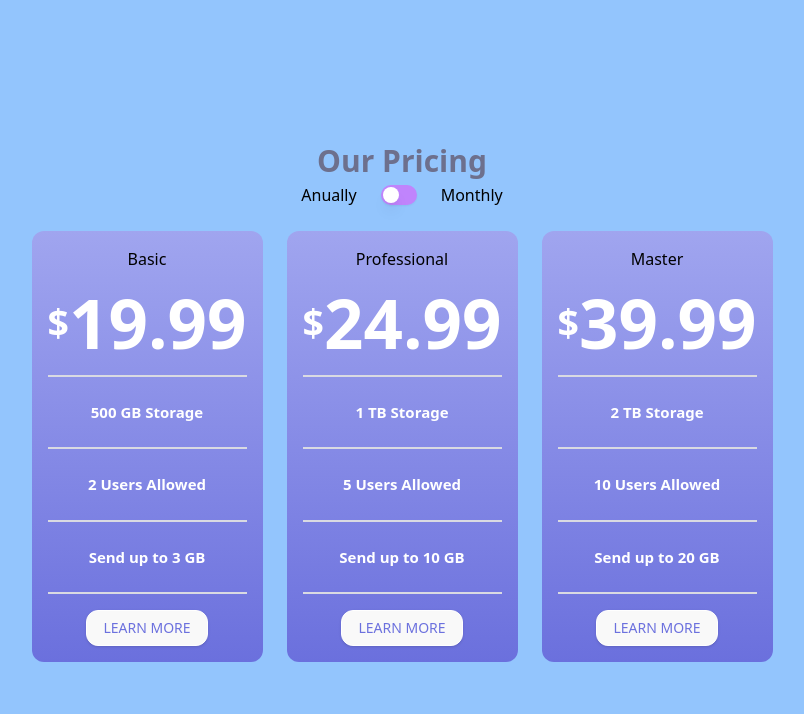
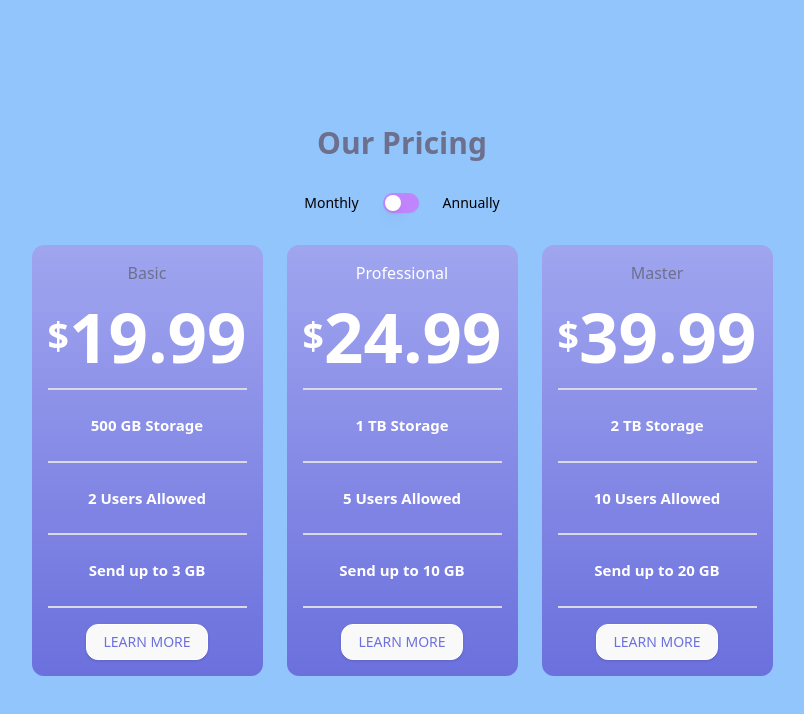
Before and after one commit to felipesdiseno/frontendmentor, a Next.js app: page /pricingpage in a window 1280 px wide. Shown: the top 714 px of the page, without its empty margins (238-1042 px from the left). Built offline with nearby package versions, Linux system fonts and the light colour scheme.

Commit message:
cambios realizados en pricingcomponent y page

```diff
--- a/interfaces/Iprincing.ts
+++ b/interfaces/Iprincing.ts
@@ -1,4 +1,4 @@
-interface IPrincing {
+interface IPricing {
   pack: string;
   priceMonth: string;
   priceYear: string;
@@ -7,4 +7,4 @@ interface IPrincing {
   send: string;
   key?: string | number;
 }
-export default IPrincing;
+export default IPricing;
--- a/src/app/pricingpage/page.tsx
+++ b/src/app/pricingpage/page.tsx
@@ -1,11 +1,11 @@
 "use client";
+
 import PricingwToggle from "@/components/pricingcomponent";
 import { Switch } from "@/components/ui/switch";
-import React from "react";
-import { useState } from "react";
-import IPrincing from "../../../interfaces/Iprincing";
+import React, { useState } from "react";
+import IPricing from "../../../interfaces/Iprincing";
 
-const cardIformation: IPrincing[] = [
+const cardInformation: IPricing[] = [
   {
     pack: "Basic",
     priceMonth: "19.99",
@@ -31,40 +31,54 @@ const cardIformation: IPrincing[] = [
     send: "Send up to 20 GB",
   },
 ];
-function PrincingPage() {
-  const [toggle, setToggle] = useState(false);
+
+function PricingPage() {
+  const [isAnnual, setIsAnnual] = useState(false);
+
   const handleToggle = () => {
-    setToggle(!toggle);
+    setIsAnnual((prev) => !prev);
   };
+
   return (
-    <div className="flex items-center justify-center h-screen flex-col bg-blue-300">
-      <h1 className="font-bold text-[30px] text-[#6D708D] ">Our Pricing</h1>
-      <div className="flex flex-row items-center gap-6">
-        <h3>Anually</h3>
+    <div className="flex items-center justify-center min-h-screen flex-col bg-blue-300 p-4">
+      <h1 className="font-bold text-3xl text-[#6D708D] mb-8">Our Pricing</h1>
+      <div className="flex flex-row items-center gap-6 mb-8">
+        <h3 className="text-sm font-medium">Monthly</h3>
         <Switch
-          className=" bg-[#797EE2]"
-          checked={toggle}
+          className="bg-[#797EE2]"
+          checked={isAnnual}
           onCheckedChange={handleToggle}
         />
-        <h3>Monthly</h3>
+        <h3 className="text-sm font-medium">Annually</h3>
       </div>
-      <div className="flex flex-row gap-6">
-        {cardIformation.map((info, index) => (
-          <div className="mt-6 " key={index}>
+      <div className="flex flex-col md:flex-row gap-6 justify-center items-center">
+        {cardInformation.map((info, index) => (
           <PricingwToggle
             key={index}
             pack={info.pack}
-              priceMonth={toggle ? info.priceYear : info.priceMonth}
+            priceMonth={isAnnual ? info.priceYear : info.priceMonth}
             priceYear={info.priceYear}
             storage={info.storage}
             users={info.users}
             send={info.send}
+            className={`
+              p-4 rounded-lg shadow-lg transition-all duration-300
+              ${
+                info.pack === "Professional"
+                  ? "bg-gradient-to-b from-[#A2A7F0] to-[#696EDD] text-white md:scale-105 md:shadow-xl"
+                  : "bg-white"
+              }
+              ${
+                info.pack === "Professional"
+                  ? "md:w-[324px] md:h-[503px] sm:w-[337.5px] sm:h-[423px]"
+                  : "md:w-[300px] md:h-[450px]"
+              }
+            `}
           />
-          </div>
         ))}
       </div>
     </div>
   );
 }
 
-export default PrincingPage;
+export default PricingPage;
--- a/src/components/pricingcomponent/index.tsx
+++ b/src/components/pricingcomponent/index.tsx
@@ -1,13 +1,10 @@
 import React from "react";
 import { Button } from "../ui/button";
-import IPrincing from "../../../interfaces/Iprincing";
+import IPricing from "../../../interfaces/Iprincing";
 
-// if (toggle === "on") {
-//   return cardInformation.map((card) => card.priceMonth); // Retorna los precios mensuales
-// } else {
-//   return cardInformation.map((card) => card.priceYear); // Retorna los precios anuales
-// }
-
+interface PricingwToggleProps extends IPricing {
+  className?: string;
+}
 function PricingwToggle({
   pack,
   priceMonth,
@@ -15,10 +12,13 @@ function PricingwToggle({
   storage,
   users,
   send,
-}: IPrincing) {
+}: PricingwToggleProps) {
+  const isProfessional = pack === "Professional";
   return (
     <div className="flex flex-col items-center justify-center bg-gradient-to-b from-[#A0A5EF] to-[#6B70DD] p-4 rounded-xl">
-      <h3>{pack}</h3>
+      <h3 className={isProfessional ? "text-white" : "text-[#6D708D]"}>
+        {pack}
+      </h3>
       <div className="flex flex-row items-center justify-center border-b-2 w-full border-[#D9DAE2] text-white">
         <h3 className="font-bold text-[37.5px]">$</h3>
         <h1 className="font-bold text-[69px]">{priceMonth}</h1>
```
Lines whose indentation alone changed are shown as unchanged.
